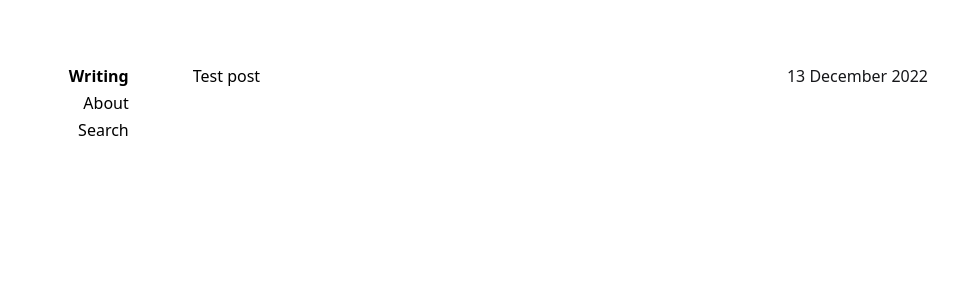
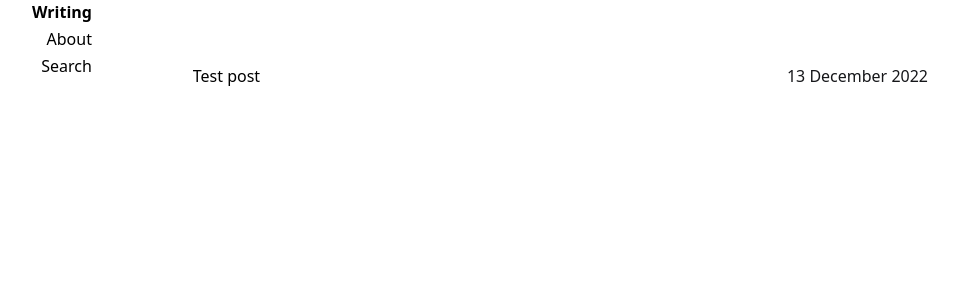
Before and after one commit to e-vos/e-vos.github.io, a Jekyll site: the page built from index.html, in a window 1280 px wide. Shown: the top 300 px of the page, without its empty margins (160-1119 px from the left). Built offline with Jekyll 4.4.1, drawn with Linux system fonts in a browser that asks for light colours.

Commit message:
Update _main.scss

```diff
--- a/_sass/_main.scss
+++ b/_sass/_main.scss
@@ -17,6 +17,9 @@ body {
 
 nav ul {
     // border-right: 1px solid #edf2f7;
+       position: fixed;
+       top: 0;
+       z-index: 1030;
 }
 
 a {
```
